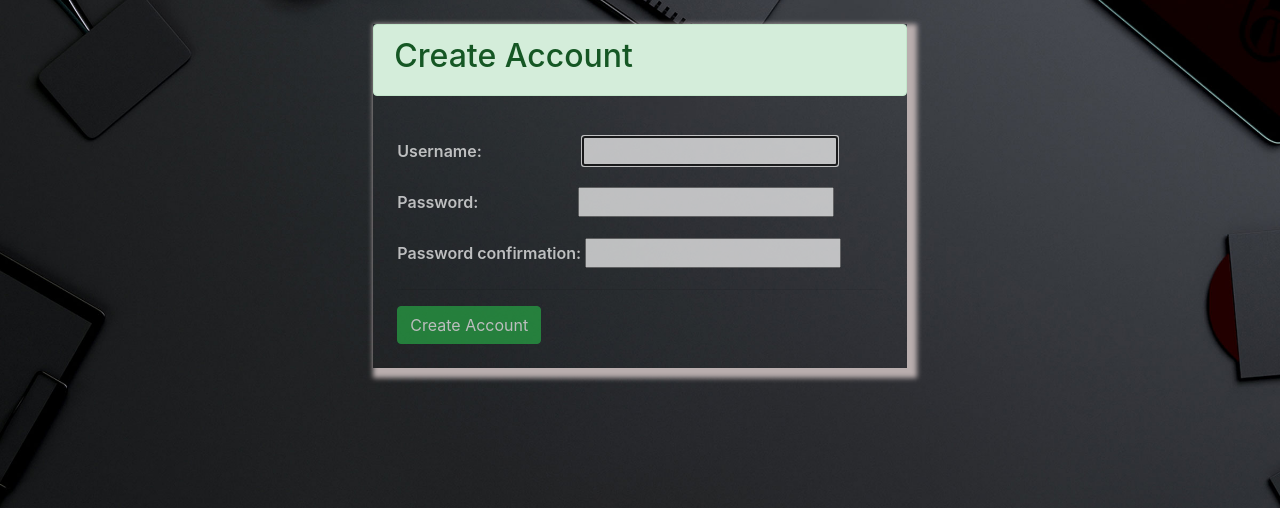
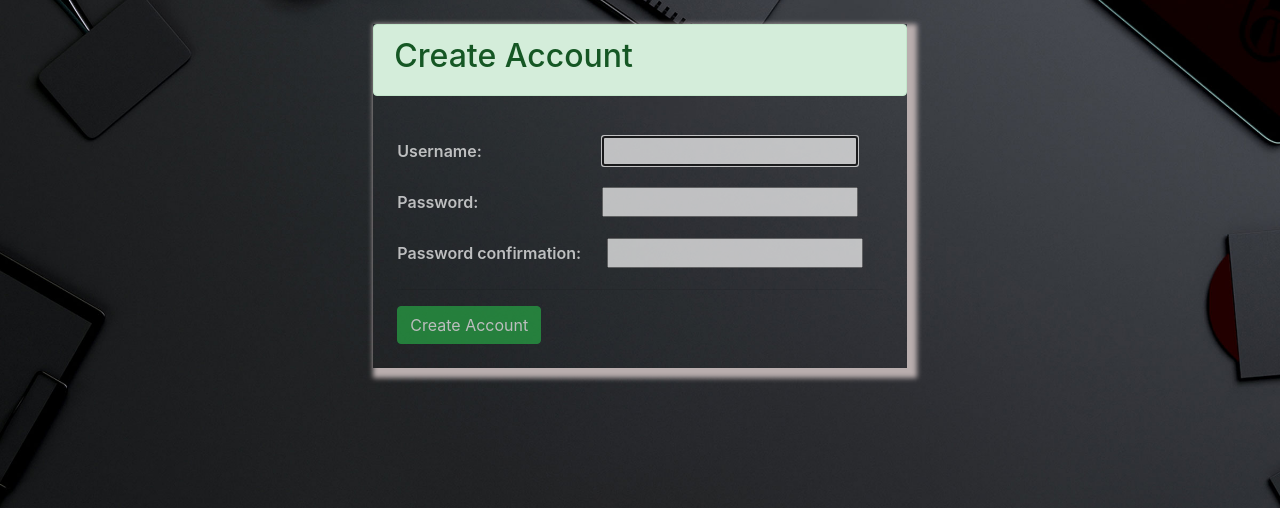
Before and after one commit to krishnasharma5547/Project_Management, a Django app: page /signup/ in a window 1280 px wide. Shown: the part 56-564 px from the top of the page. Run offline with Django 3.2, Linux system fonts and the light colour scheme.

Commit message:
sign up  UI improved

```diff
--- a/project_management/app/templates/signup.html
+++ b/project_management/app/templates/signup.html
@@ -38,10 +38,13 @@
     display:none;
   }
   #id_password1{
-    margin-left:6rem;
+    margin-left:120px;
+  }
+  #id_password2{
+    margin-left:22px;
   }
   #id_username{
-    margin-left:6rem;
+    margin-left:116px;
   }
 
   </style>
```
Also changed, not shown: 1 other file.
